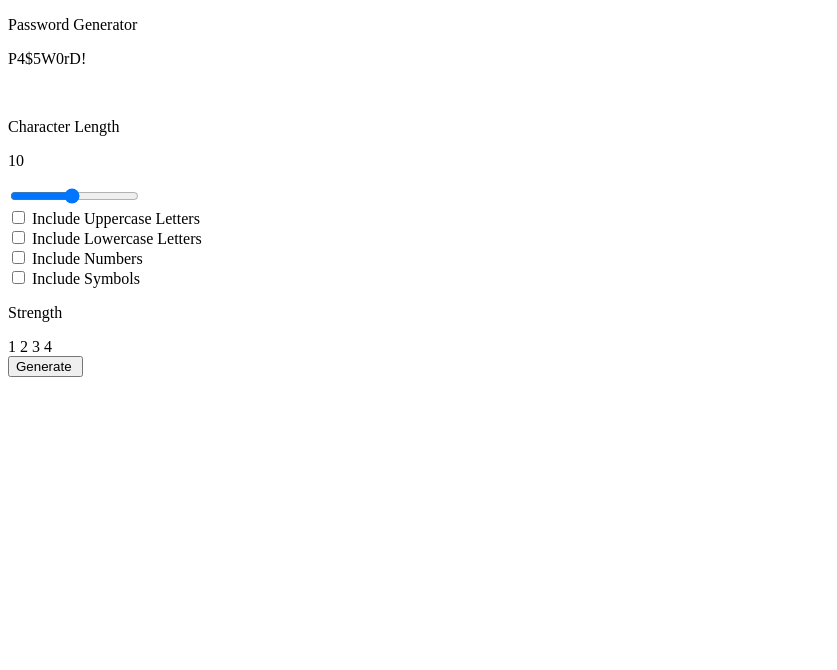
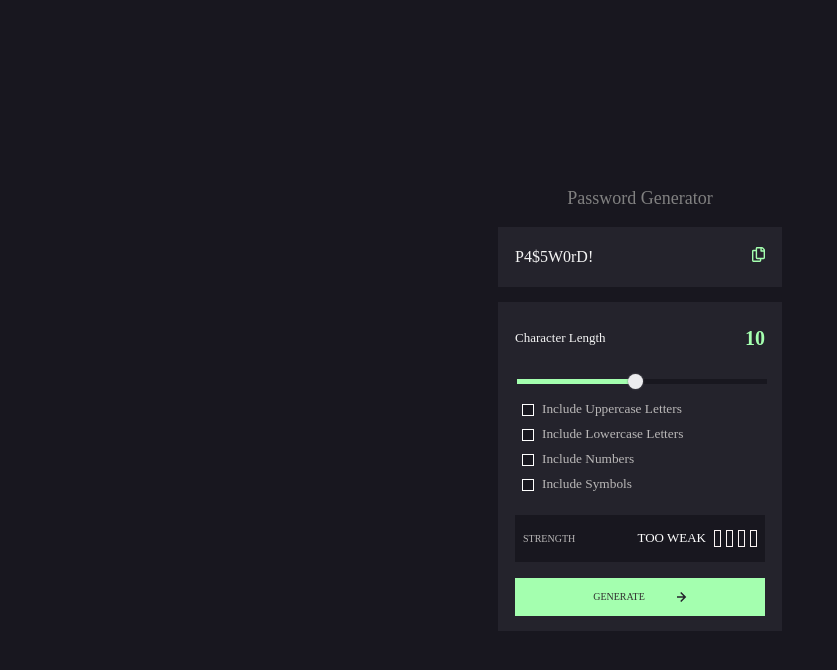
Before and after one commit to Af-ansah/password-generator-app, a plain HTML site: page index.html in a window 1280 px wide. Shown: the whole page, without its empty margins (0-837 px from the left). Drawn offline with Linux system fonts and the light colour scheme.

Commit message:
feat:css retouched

```diff
--- a/index.html
+++ b/index.html
@@ -3,8 +3,8 @@
 <head>
   <meta charset="UTF-8">
   <meta name="viewport" content="width=device-width, initial-scale=1.0">
-  <link rel="stylesheet" href="styles.css">
-  <link rel="icon" type="image/png" sizes="32x32" href="./assets/images/favicon-32x32.png">
+  <link rel="stylesheet" href="./src/styles/style.css">
+  <link rel="icon" type="image/png" sizes="32x32" href="./public/images/favicon-32x32.png">
 
   <title> Password generator app</title>
 </head>
@@ -12,17 +12,20 @@
   <div class="wrapper">
     <div><p class="titleApp">Password Generator</p></div>
 
-    <div class="show">
-      <p>P4$5W0rD!</p>
-       <img src="./assets/images/icon-copy.svg" alt="">
+    <div class="show between-wrapper">
+      <div><p>P4$5W0rD!</p></div>
+       <div><img  width="13" src="./public/images/icon-copy.svg" ></div>
       </div>
 
     <div class="showInput">
       <div>
 
-        <div >
-          <div class="charlength"><p>Character Length</p> <p id="rangeValue">10</p></div>
-          <input type="range" min="1" max="20" value="10" oninput="rangeValue.innerText = this.value" class=" range-field">
+        <div class=" slider-container" >
+          <div class="charlength between-wrapper">
+            <p class="characters">Character Length</p>
+            <p id="rangeValue" class="number">10</p>
+          </div>
+          <input type="range" min="1" max="20" value="10" oninput="rangeValue.innerText = this.value" class="range-field">
 
         </div>
 
@@ -37,7 +40,7 @@
       </div>
       <div  class="checkbox-wrapper">
         <input type="checkbox" id="numeral">
-        <label for="numeral">Include Numbers</label>
+        <label for="numeral" class="">Include Numbers</label>
       </div>
 
       <div  class="checkbox-wrapper">
@@ -46,15 +49,22 @@
       </div>
 
       <div= class="StrengthIndicator">
-        <P>Strength</P>
-        <span class="TOO WEAK">1</span1>
-        <span class="WEAK">2</span2>
-        <span class="MEDIUM">3</span3>
-        <span class="STRONG">4</span>
+        <div><P>STRENGTH</P></div>
+        <div class="strength-wrapper">
+          <span class="strength-stages" data-stages="1:TOO WEAK, 2:WEAK, 3:MEDIUM, 4:STRONG">TOO WEAK</span>
+          <div class="boxes">
+            <div></div>
+            <div></div>
+            <div></div>
+            <div></div>
+          </div>
+        </div>
+
+
 
       </div>
 
-    <button> Generate <img src="./assets/images/icon-arrow-right.svg" alt=""></button>
+    <button class="button-generate"><span>GENERATE</span> <img width="10" src="./public/images/icon-arrow-right.svg" alt=""></button>
 
       </div>
 
@@ -64,6 +74,6 @@
 
   </div>
 
-
+  <script type="application/javascript" src="src/scripts/script.js"> </script>
 </body>
 </html>
--- /dev/null
+++ b/src/styles/style.css
@@ -0,0 +1,221 @@
+
+
+
+body{
+    background-color:#18171F ;
+    margin: 0;
+    box-sizing: border-box;
+
+}
+
+.titleApp{
+    font-style: JetBrains Mono Bold;
+    font-size: 18px;
+}
+.wrapper{
+  display: flex;
+  flex-direction: column; /* Stack children vertically */
+  justify-content: center; /* Center vertically */
+  align-items: center; /* Center horizontally */
+  height: 100vh;
+}
+
+/*character lenght*/
+.show{
+    margin-bottom: 15px;
+    width: 250px;
+    padding: 5px 17px;
+}
+
+.between-wrapper{
+    color: whitesmoke;
+    background:#24232C;
+     display: flex;
+     justify-content: space-between;
+     align-items: center;
+     justify-items: center;
+
+ }
+.showInput{
+
+    background:#24232C;
+    width: 250px;
+    padding: 5px 17px;
+    padding-bottom: 15px;
+    color: rgb(186, 184, 184);
+}
+
+
+
+.charlength{
+    font-size: 12px;
+    font-style:JetBrains Mono Bold ;
+}
+
+img {
+    color:rgb(164, 255, 175);
+    display: inline;
+}
+.titleApp{
+
+    text-align: center;
+    color: grey;
+}
+
+
+.characters{
+  font-size: small;
+
+}
+
+.number{
+    font-size: 20px;
+    color: #A4FFAF;
+    font-weight:700;
+}
+
+input[type="range"] {
+    width:100%;
+    -webkit-appearance: none;
+    height: 5px;
+    background:#18171F;
+    background-image: linear-gradient(#A4FFAF, #A4FFAF);
+    background-size: 50% 100%;
+    background-repeat: no-repeat;
+
+
+
+  }
+  input[type="range"]::-webkit-slider-thumb {
+    -webkit-appearance: none;
+    height: 15px;
+    width: 15px;
+    border-radius: 50%;
+    background:#ececef;
+    cursor: ew-resize;
+    box-shadow: 0 0 2px 0 #737379;
+    /* transition: background .3s ease-in-out; */
+  }
+.slider-container{
+    margin-bottom: 1rem;
+}
+
+/* checkbox */
+
+ .checkbox-wrapper{
+    font-size: smaller;
+    margin-top: 5px;
+
+ }
+
+
+ input[type=checkbox]{
+    width: 0;
+}
+
+
+.checkbox-wrapper label{
+    position: absolute;
+    padding-left: 20px;
+    cursor: pointer;
+    display: inline-block;
+    line-height: 10px;
+}
+
+.checkbox-wrapper label:before{
+    content: '';
+    position: absolute;
+    left: 0;
+    top: 0;
+    width: 10px;
+    height: 10px;
+    border:1px solid white ;
+    background-color: #18171F;
+
+}
+
+
+.checkbox-wrapper input[type="checkbox"]:checked + label:before{
+    background-color:#A4FFAF;;
+}
+
+
+.checkbox-wrapper input[type="checkbox"]:checked + label:after{
+    content: '✓';
+    position:absolute;
+    left: 0;
+    top: 0;
+    transform: translate(-0px , -0px);
+    color: #18171F;
+    font-size: 15px;
+    font-style: JetBrains Mono Bold;
+}
+
+
+
+
+/*strength Indicator*/
+
+.StrengthIndicator{
+    display: flex;
+    font-size: small;
+    justify-content: space-between;
+    background: #18171F;
+    padding: 0.5rem;
+    margin: 1rem 0rem;
+}
+.StrengthIndicator div p{
+    font-size: x-small;
+}
+.strength-wrapper {
+    display: flex;
+    justify-items: center;
+    align-items: center;
+    column-gap: 0.5rem;
+}
+
+.boxes{
+    display: flex;
+    gap: 5px;
+
+}
+.boxes div{
+    border: 1px solid rgb(251, 244, 244);
+    height: 15px;
+    width: 5px;
+    background-color:#18171F;
+
+}
+
+.strength-stages {
+    color: white;
+}
+
+
+/*button*/
+button{
+    background-color:rgb(164, 255, 175);
+    color: rgb(49, 48, 48);
+    width: 100%;
+    height: 38px;
+    align-items: center;
+    justify-content: center;
+    border: none;
+    font-size: x-small;
+    font-family: JetBrains Mono Bold ;
+    display: flex;
+    column-gap: 2rem;
+    font-style: JetBrains Mono Bold;
+
+}
+
+button:hover{
+    background-color: #18171F;
+    border:1px outset #A4FFAF;;
+    color: #A4FFAF;;
+}
+
+
+.button-generate:hover img{
+    color: #A4FFAF;
+}
```
